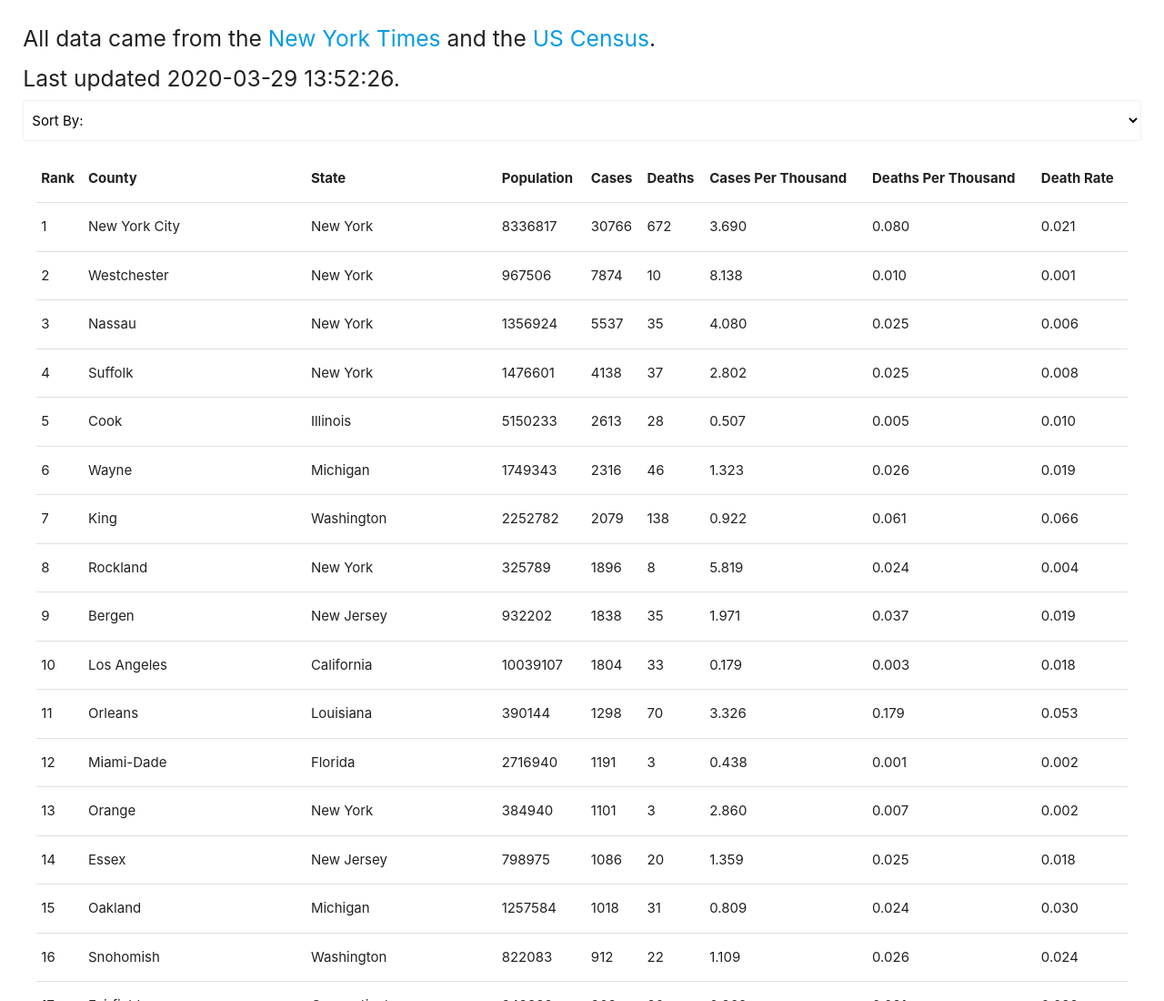
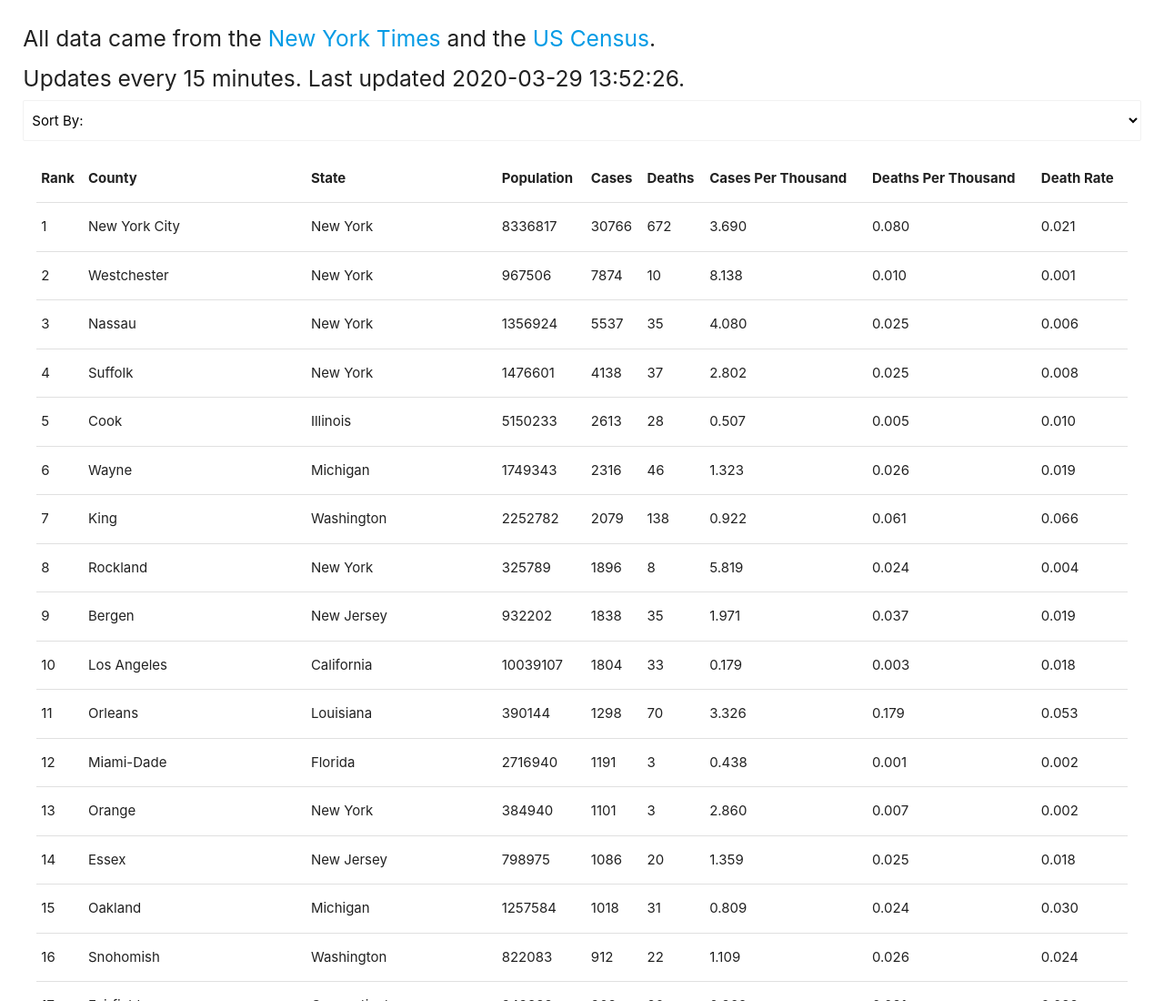
Before and after one commit to kenballus/covid-county-ranking, a plain HTML site: page index.html in a window 1280 px wide. Shown: the top 1100 px of the page at 91% size. Drawn offline with nearby package versions, Linux system fonts and the light colour scheme.

Commit message:
added update frequency to page

```diff
--- a/index.html
+++ b/index.html
@@ -27,7 +27,7 @@
 
     <body>
         <h5>All data came from the <a href="https://www.nytimes.com/interactive/2020/us/coronavirus-us-cases.html#g-cases-by-county">New York Times</a> and the <a href="https://www.census.gov/data/tables/time-series/demo/popest/2010s-counties-total.html">US Census</a>.</h5>
-        <h5>Last updated <!--regex-->2020-03-29 13:52:26.</h5>
+        <h5>Updates every 15 minutes. Last updated <!--regex-->2020-03-29 13:52:26.</h5>
 
         <!-- I swapped this out for browser-default because it didn't work on mobile -->
         <div class="browser-default">
```
